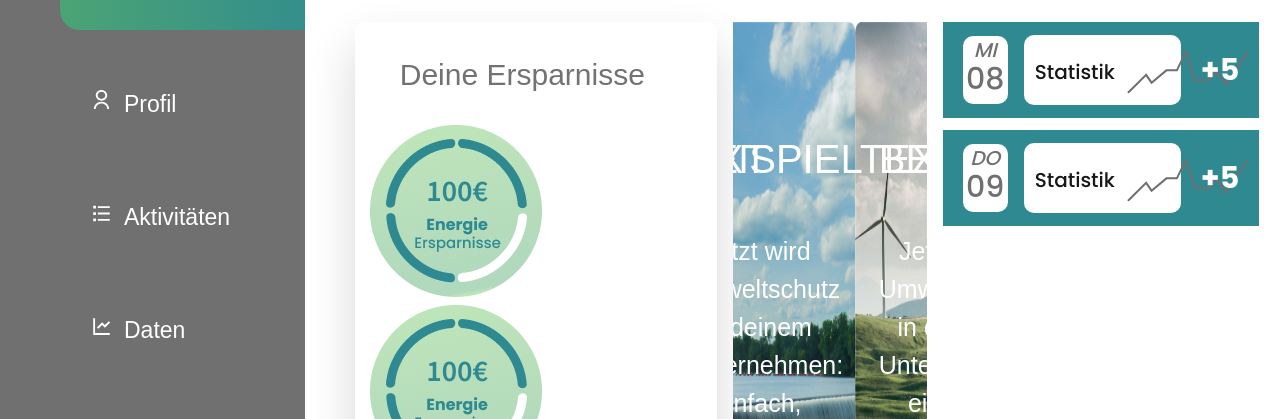
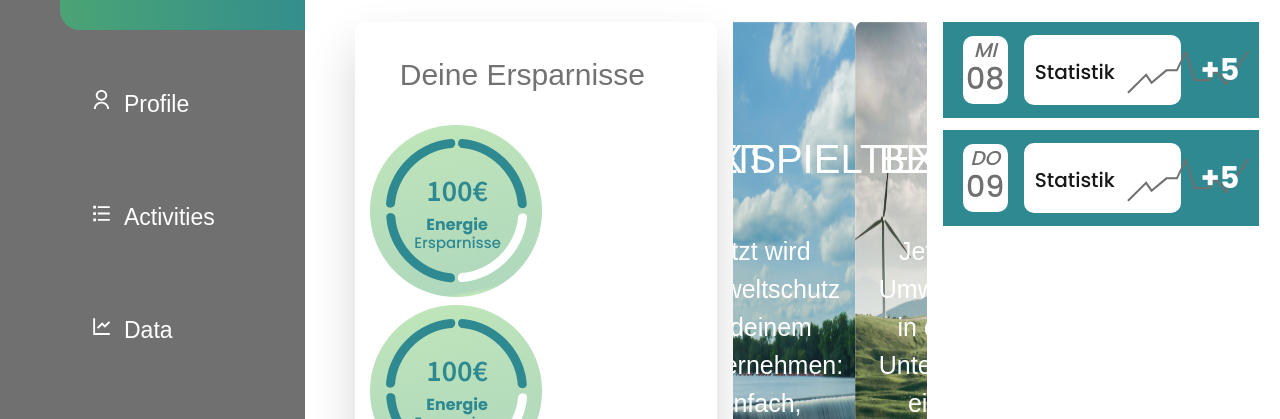
Before and after one commit to DevFariz/DGL, a React (Create React App) app: page / in a window 1280 px wide. Shown: the part 289-708 px from the top of the page. Built offline with nearby package versions, Linux system fonts and the light colour scheme.

Commit message:
feat: add popup functionality

```diff
--- a/src/components/dropdown/Dropdown.js
+++ b/src/components/dropdown/Dropdown.js
@@ -1,25 +1,26 @@
-import './Dropdown.scss'
+import { useState } from "react";
+import "./Dropdown.scss";
 
-const Dropdown = ({links, isDropdownOpen}) => {
+const Dropdown = ({ links, setIsDropdownOpen }) => {
   return (
     <>
-      {isDropdownOpen ? <DropdownList links={links}/> : null}
-    </>
-
-  )
-}
-
-const DropdownList = (links) => {
       <div className="dropdown">
         <ul className="dropdown-menu">
           {links.map((item, i) => {
             return (
-          <li className="dropdown-item" key={i}>
-            {item}
-          </li>)
+              <li
+                className="dropdown-item"
+                key={i}
+                onClick={() => setIsDropdownOpen(false)}
+              >
+                <a href="#a">{item}</a>
+              </li>
+            );
           })}
         </ul>
       </div>
-}
+    </>
+  );
+};
 
-export default Dropdown
+export default Dropdown;
--- a/src/components/dropdown/Dropdown.scss
+++ b/src/components/dropdown/Dropdown.scss
@@ -2,20 +2,32 @@
 @import "../../styles/breakpoints.scss";
 @import "../../styles/mixin.scss";
 
-.dropdown{
+.dropdown {
   position: absolute;
+  width: 235px;
   top: 70px;
   left: 10px;
   padding: 30px 10px 10px 50px;
-  background: linear-gradient(180deg, #2B8790 -50.97%, #BEE4B9 100%);
+  background: linear-gradient(180deg, #2b8790 -50.97%, #bee4b9 100%);
   border-radius: 25px;
   border-top-left-radius: 0;
   z-index: 2;
 
-  &-item{
+  &-item {
     font-weight: 500;
     font-size: 20px;
     line-height: 33px;
     margin-bottom: 25px;
+
+    a {
+      text-decoration: none;
+      color: #ffffff;
+      transition: 0.25s;
+
+      &:hover{
+        opacity: 0.8;
+        color: rgb(13, 34, 13);
+      }
+    }
   }
 }
--- a/src/components/navbar/Navbar.js
+++ b/src/components/navbar/Navbar.js
@@ -1,83 +1,139 @@
-import { useState } from 'react';
-import Dropdown from '../dropdown/Dropdown';
+import { useState, useRef, useEffect } from "react";
+import Dropdown from "../dropdown/Dropdown";
 
-import './Navbar.scss';
+import "./Navbar.scss";
 
-import logo from '../../resources/img/user-profile-logo.png';
-import dashboardLogo from '../../resources/svg/dashboard-logo.svg';
-import profileLogo from '../../resources/svg/profile-logo.svg';
-import activitiesLogo from '../../resources/svg/activities-logo.svg';
-import dataLogo from '../../resources/svg/data-logo.svg';
-import forumLogo from '../../resources/svg/forum-logo.svg';
-import learnLogo from '../../resources/svg/learn-logo.svg';
+import logo from "../../resources/img/user-profile-logo.png";
+import dashboardLogo from "../../resources/svg/dashboard-logo.svg";
+import profileLogo from "../../resources/svg/profile-logo.svg";
+import activitiesLogo from "../../resources/svg/activities-logo.svg";
+import dataLogo from "../../resources/svg/data-logo.svg";
+import forumLogo from "../../resources/svg/forum-logo.svg";
+import learnLogo from "../../resources/svg/learn-logo.svg";
 
 const Navbar = () => {
-  const dropdownData = {
-    profile: ['Mein Profil', 'Mein Unternehmen', 'Mein Fortschritt', 'Postfach', 'Benutzereinstellung', 'Abmelden'],
-    activities: ['Maßnahmen', 'Quiz', 'Aufgaben'],
-    data: ['Strom/ Gas', 'Wasser', 'Heizung', 'Ressourcen'],
-    forum: ['Chat', 'Telefon'],
-    learn: ['Fortbildungs-Seminare']
-  }
+  const navPanelItems = [
+    {
+      id: 1,
+      label: "Dashboard",
+      image: dashboardLogo,
+      link: [],
+    },
+    {
+      id: 2,
+      label: "Profile",
+      image: profileLogo,
+      link: [
+        "Mein Profil",
+        "Mein Unternehmen",
+        "Mein Fortschritt",
+        "Postfach",
+        "Benutzereinstellung",
+        "Abmelden",
+      ],
+    },
+    {
+      id: 3,
+      label: "Activities",
+      image: activitiesLogo,
+      link: ["Maßnahmen", "Quiz", "Aufgaben"],
+    },
+    {
+      id: 4,
+      label: "Data",
+      image: dataLogo,
+      link: ["Strom/ Gas", "Wasser", "Heizung", "Ressourcen"],
+    },
+    {
+      id: 5,
+      label: "Forum",
+      image: forumLogo,
+      link: ["Chat", "Telefon"],
+    },
+    {
+      id: 6,
+      label: "Learn",
+      image: learnLogo,
+      link: ["Fortbildungs-Seminare"],
+    },
+  ];
 
-  const [isDropdownOpen, setIsDropdownOpen] = useState('');
+  const [navPanelItemsActive, setNavPanelsItemsActive] = useState(1);
+  const [isDropdownOpen, setIsDropdownOpen] = useState(true);
 
-  function toggleDropdown(){
-    setIsDropdownOpen();
+  const clickNavItem = (id) => {
+    setNavPanelsItemsActive(id)
+    setIsDropdownOpen(true)
   }
 
   return (
-    <nav className='nav-panel'>
+    <nav className="nav-panel">
       <img src={logo} alt="logo" className="nav-panel__logo" />
+
       <ul className="nav-panel__menu">
-        <li className="nav-panel__item">
-          <a href='#a' className="nav-panel__link nav-panel__link_active">
-            <img src={dashboardLogo} alt="dashboard-icon" />
-            <span>Dashboard</span>
-          </a>
-        </li>
-        <li className="nav-panel__item">
-          <button className="nav-panel__link" onClick={toggleDropdown}>
-            <img src={profileLogo} alt="profile-icon" />
-            <span>Profil</span>
-          </button>
-          <Dropdown links={dropdownData.profile}/>
-        </li>
-        <li className="nav-panel__item">
-          <button className="nav-panel__link" onClick={toggleDropdown}>
-            <img src={activitiesLogo} alt="activities-icon" />
-            <span>Aktivitäten</span>
-            <Dropdown links={dropdownData.activities}/>
-          </button>
-        </li>
-        <li className="nav-panel__item">
-          <button className="nav-panel__link">
-            <img src={dataLogo} alt="data-icon" />
-            <span>Daten</span>
-          </button>
-          <Dropdown links={dropdownData.data}/>
-        </li>
-        <li className="nav-panel__item">
-          <button className="nav-panel__link">
-            <img src={forumLogo} alt="forum-icon" />
-            <span>Forum</span>
-          </button>
-          <Dropdown links={dropdownData.forum}/>
-        </li>
-        <li className="nav-panel__item">
-          <button className="nav-panel__link">
-            <img src={learnLogo} alt="learn-icon" />
-            <span>Lernen</span>
-          </button>
-          <Dropdown links={dropdownData.learn}/>
-        </li>
+        {navPanelItems.map(({ label, image, link, id }) => {
+          return (
+            <li
+              className="nav-panel__item"
+              key={id}
+            >
+              <a
+                href="#a"
+                onClick={() => clickNavItem(id)}
+                className={`nav-panel__link ${
+                  navPanelItemsActive === id ? "nav-panel__link_active" : null
+                }`}
+              >
+                <img src={image} alt={label} />
+                <span>{label}</span>
+              </a>
+              {link.length !== 0 && navPanelItemsActive === id && isDropdownOpen ? (
+                <Dropdown links={link} setIsDropdownOpen={setIsDropdownOpen} />
+              ) : null}
+            </li>
+          );
+        })}
       </ul>
+
       <div className="nav-panel__bottom">
-        <a href="#a" className="nav-panel__bottom-link">Impressum</a>
-        <a href="#a" className="nav-panel__bottom-link">FAQ</a>
+        <a href="#a" className="nav-panel__bottom-link">
+          Impressum
+        </a>
+        <a href="#a" className="nav-panel__bottom-link">
+          FAQ
+        </a>
       </div>
     </nav>
-  )
-}
+  );
+};
 
-export default Navbar
+export default Navbar;
+
+// const [isActive, setIsActive] = useState(2);
+
+// return (
+//   <nav className='nav-panel'>
+//     <img src={logo} alt="logo" className="nav-panel__logo" />
+//     <ul className="nav-panel__menu">
+//       {
+//         navPanelItems.map(({label, image, link, id}) => {
+//           return (
+//             <li className='nav-panel__item' key={id}>
+//               <button className={`nav-panel__link ${isActive === id && 'nav-panel__link_active'}`} onClick={() => {
+//                 setIsActive(id);
+//               }}>
+//                 <img src={image} alt="profile-icon" />
+//                 <span>{label}</span>
+//               </button>
+//               {isActive === id && link && <Dropdown links={link} />}
+//             </li>
+//           )
+//         })
+//       }
+//     </ul>
+//     <div className="nav-panel__bottom">
+//       <a href="#a" className="nav-panel__bottom-link">Impressum</a>
+//       <a href="#a" className="nav-panel__bottom-link">FAQ</a>
+//     </div>
+//   </nav>
+// )
```
Lines whose indentation alone changed are shown as unchanged.
